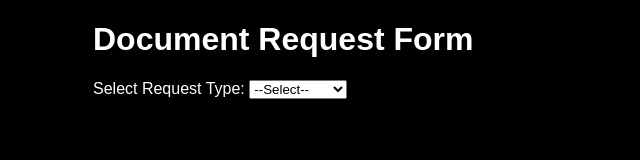
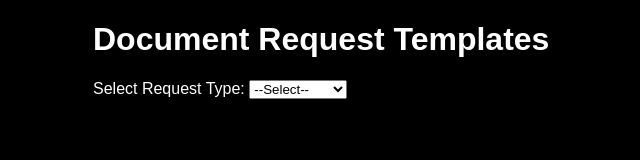
Before and after one commit to IamRay13/New-Template, a plain HTML site: page index.html in a window 1280 px wide. Shown: the whole page, without its empty margins (247-887 px from the left). Drawn offline with Linux system fonts and the light colour scheme.

Commit message:
Update index.html

```diff
--- a/index.html
+++ b/index.html
@@ -8,7 +8,7 @@
 </head>
 <body>
     <div class="container">
-        <h1>Document Request Form</h1>
+        <h1>Document Request Templates</h1>
         <label for="requestType">Select Request Type:</label>
         <select id="requestType">
             <option value="">--Select--</option>
```
